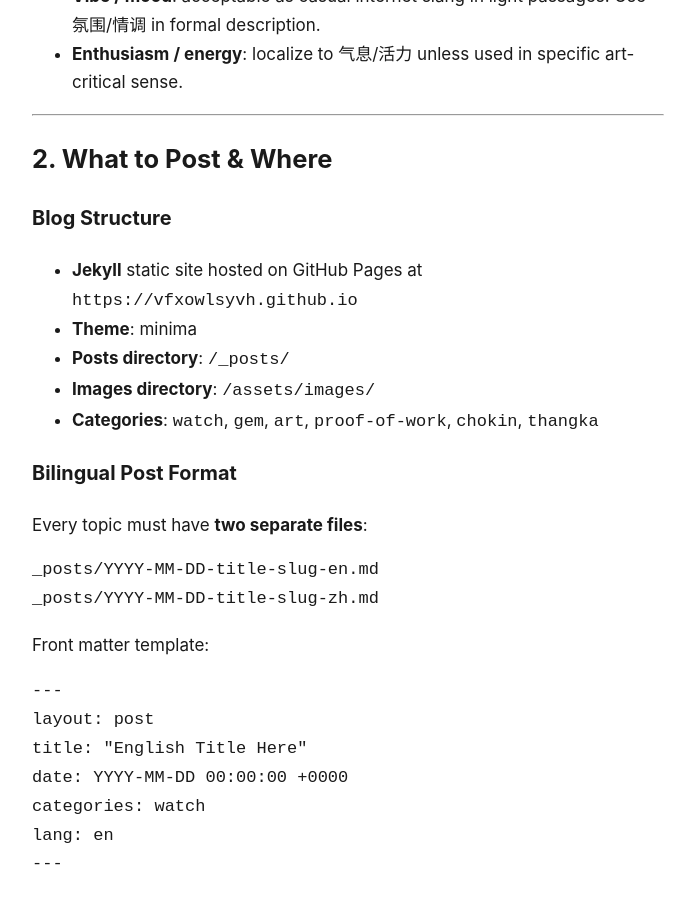
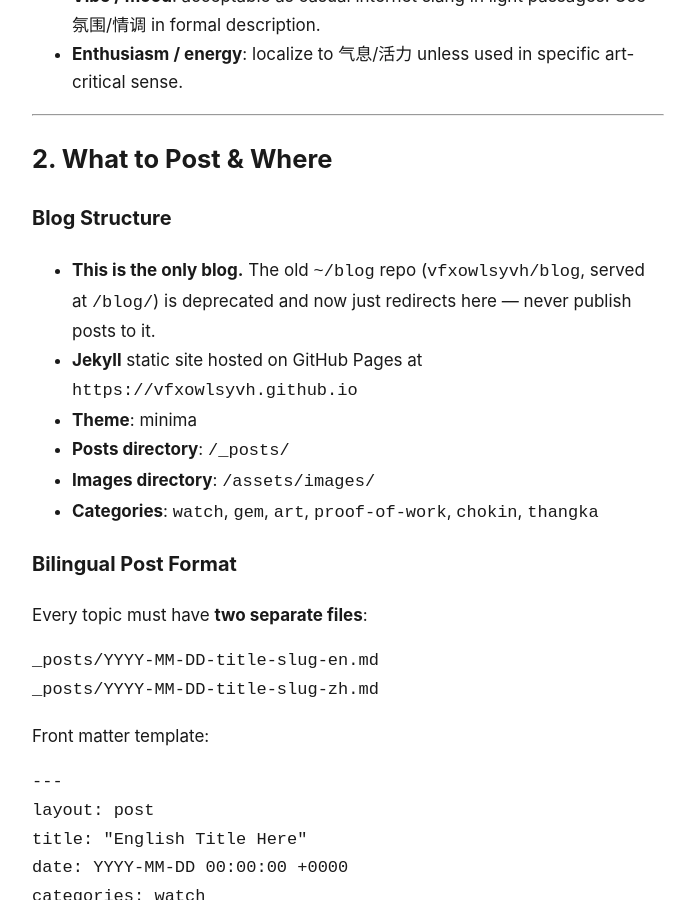
Before and after one commit to vfxowlsyvh/vfxowlsyvh.github.io, a Jekyll site: the page built from AGENTS.md, in a window 1280 px wide and 900 px high, scrolled down 1628 px. Shown: the whole window, without its empty margins (292-987 px from the left). Built offline with Jekyll 4.4.1, drawn with Linux system fonts in a browser that asks for light colours; our own code applies the rules of GitHub Pages for plain Markdown files.

Commit message:
AGENTS.md: note that old ~/blog repo is deprecated, this is the only blog

```diff
--- a/AGENTS.md
+++ b/AGENTS.md
@@ -32,6 +32,7 @@ When writing Chinese blog posts, follow these rules for English loanwords:
 ## 2. What to Post & Where
 
 ### Blog Structure
+- **This is the only blog.** The old `~/blog` repo (`vfxowlsyvh/blog`, served at `/blog/`) is deprecated and now just redirects here — never publish posts to it.
 - **Jekyll** static site hosted on GitHub Pages at `https://vfxowlsyvh.github.io`
 - **Theme**: minima
 - **Posts directory**: `/_posts/`
```
